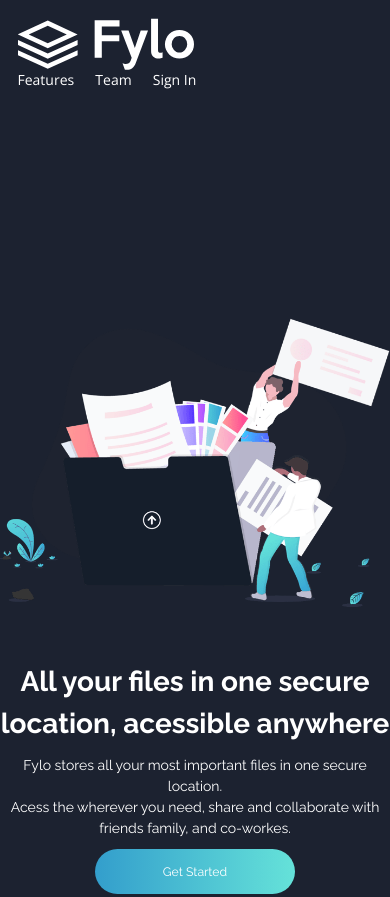
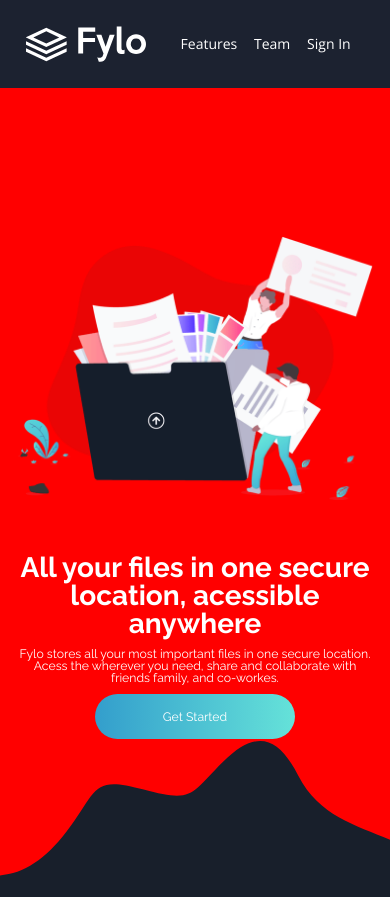
Before and after one commit to ricardoalvez/Fylo-dark-theme-landing-page, a website: page index.html in a window 390 px wide. Shown: the top 897 px of the page. Drawn offline with nearby package versions, Linux system fonts and the light colour scheme.

Commit message:
Challeng 1 - FrontEnd Mentor

```diff
--- a/css/scss/style.scss
+++ b/css/scss/style.scss
@@ -63,19 +63,21 @@
 
 header {
     display: flex;
-    flex-wrap: wrap;
+    // flex-wrap: wrap;
     justify-content: space-between;
     align-items: center;
     background-color: $mainblue;
-    padding: em(20);
+    padding: em(30);
 
     & .logo {
-        width: auto;
+        width: 120px;
+        // background-color: red;
     }
     & ul li {
         display: inline-block;
         color: $neutral;
-        padding-right: em(20);
+        padding-right: em(15);
+        text-align: right;
     }
 }
 
@@ -90,20 +92,30 @@
     background-position: center bottom;
     background-size: 100%;
     height: 1000px;
+    padding: em(20);
 
 
     & .main-text h1 {
         padding-top: 50px;
         color: $neutral;
         font-family: $cta-font;
-        line-height: 1.5;
+        line-height: 1;
     }
     & p {
         padding-top: 10px;
         padding-bottom: 10px;
         color: $neutral;
         font-family: $cta-font;
-        line-height: 1.5;
+        line-height: 1;
+        font-size: em(14);
+    }
+}
+
+@media (max-width:576px) {
+    .main {
+        background-color: red;
+        background-image: url('../../images/bg-curvy-mobile.svg');
+        height: 800px;
     }
 }
 
@@ -115,7 +127,6 @@
        width: 100%;
     }
 }
-
 
 .btn {
     padding: 15px;
@@ -284,7 +295,7 @@
         font-weight: $regular;
         font-size: em(14);
         margin-right: em(10);
-        width: 400px;
+        width: 100%/2;
         margin-bottom: 10px;
     }
 }
```
Also changed, not shown: css/style.css.
